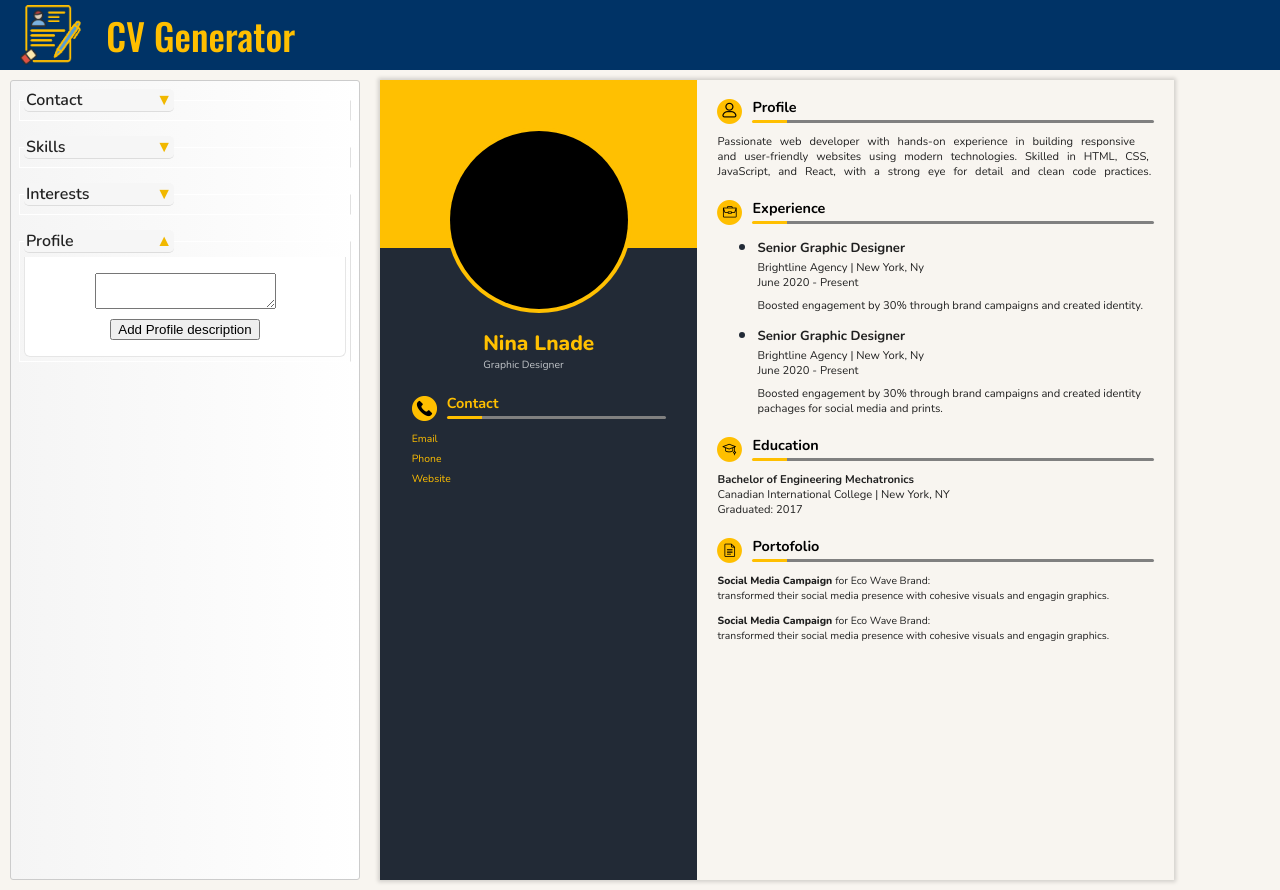
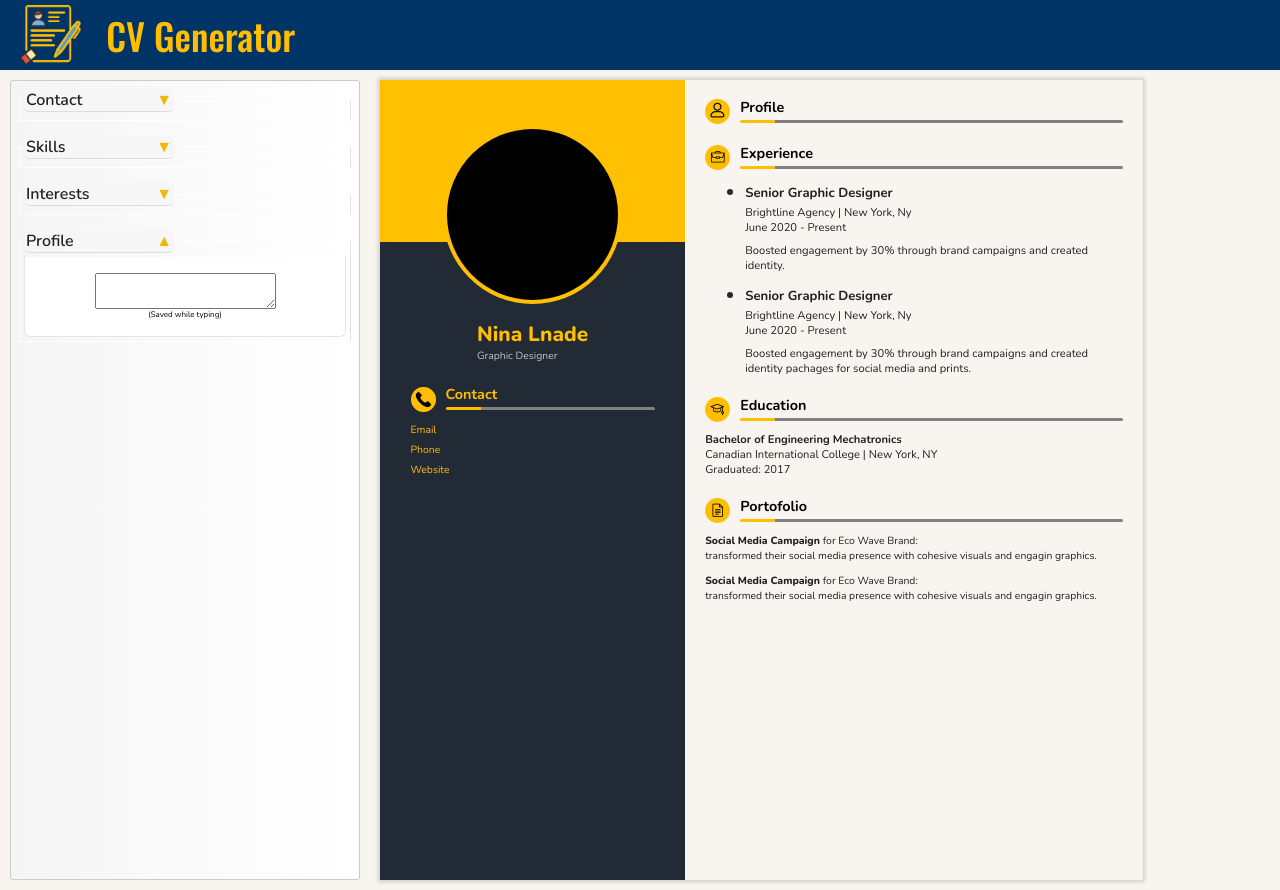
Before and after one commit to ThomasGhali/cv-generator, a React (Vite) app: page / in a window 1280 px wide. Built offline with nearby package versions, Linux system fonts and the light colour scheme.

Commit message:
feat: add profile section input and preview on CV

```diff
--- a/src/App.jsx
+++ b/src/App.jsx
@@ -12,6 +12,7 @@ export default function App() {
 
   const [interests, setInterests] = useState([]);
 
+  const [profileDescription, setProfileDescription] = useState('');
 
   return(
     <>
@@ -24,11 +25,13 @@ export default function App() {
           skillsState={{ skills, setSkills }}
           contactState={{ setEmail, setPhone, setWebsite }}
           setInterests={ setInterests }
+          setProfileDescription={setProfileDescription}
         />
         <Cv
           contactState={{ email, phone, website }}
           skills={skills}
           interests={interests}
+          profileDescription={profileDescription}
         />
       </main>
     </>
--- a/src/components/Cv/Cv.jsx
+++ b/src/components/Cv/Cv.jsx
@@ -2,7 +2,7 @@ import Profile from "./GeneralInfo/Profile.jsx"
 import TechnicalInfo from "./TechnicalInfo/TechnicalInfo"
 import './Cv.css'
 
-export default function Cv({ skills, contactState, interests }) {
+export default function Cv({ skills, contactState, interests, profileDescription }) {
   return (
     <>
       <div className="cv-wrapper">
@@ -12,7 +12,9 @@ export default function Cv({ skills, contactState, interests }) {
             contactState={contactState}
             interests={interests}
           />
-          <TechnicalInfo />
+          <TechnicalInfo
+            profileDescription={profileDescription}
+          />
         </section>
       </div>
     </>
--- a/src/components/Cv/TechnicalInfo/TechnicalInfo.jsx
+++ b/src/components/Cv/TechnicalInfo/TechnicalInfo.jsx
@@ -5,12 +5,12 @@ import Education from "./Education"
 import Portofolio from './Portofolio'
 
 
-export default function TechnicalInfo() {
+export default function TechnicalInfo({ profileDescription }) {
   return (
     <div className="technical-info">
       <section className="profile-section">
         <SectionsHeader text="Profile" iconName="profile" />
-        <p>Passionate web developer with hands-on experience in building responsive and user-friendly websites using modern technologies. Skilled in HTML, CSS, JavaScript, and React, with a strong eye for detail and clean code practices.</p>
+        <p>{profileDescription}</p>
       </section>
 
       <section className="experience-section">
--- a/src/components/Form/Form.css
+++ b/src/components/Form/Form.css
@@ -121,7 +121,7 @@ input[type="range"]::-webkit-slider-thumb {
   margin-bottom: 10px;
 }
 
-.drag-bar-note {
+.tiny-note {
   font-size: 0.5rem;
   color: black;
 }
--- a/src/components/Form/Form.jsx
+++ b/src/components/Form/Form.jsx
@@ -8,7 +8,7 @@ import FormSection from './FormSection'
 //   )
 // }
 
-export default function Form({ skillsState, contactState, setInterests }) {
+export default function Form({ skillsState, contactState, setInterests, setProfileDescription }) {
   const { skills, setSkills } = skillsState;
   const { setEmail, setPhone, setWebsite } = contactState;
 
@@ -59,7 +59,7 @@ export default function Form({ skillsState, contactState, setInterests }) {
             </label>
             <label>
             Skill {index + 1}'s Proficiency
-            <p className='drag-bar-note'>(Drag the golden bar)</p>
+            <p className='tiny-note'>(Drag the golden bar)</p>
               <input
                 name='range'
                 type="range"
@@ -132,8 +132,8 @@ export default function Form({ skillsState, contactState, setInterests }) {
           name="Profile"
           demo={true}
         >
-          <textarea ></textarea>
-          <button style={{marginTop: '10px'}} type="button">Add Profile description</button>
+          <textarea onChange={(e) => setProfileDescription(e.target.value)}></textarea>
+          <p className='tiny-note'>(Saved while typing)</p>
         </FormSection>
       </form>
     </>
```
